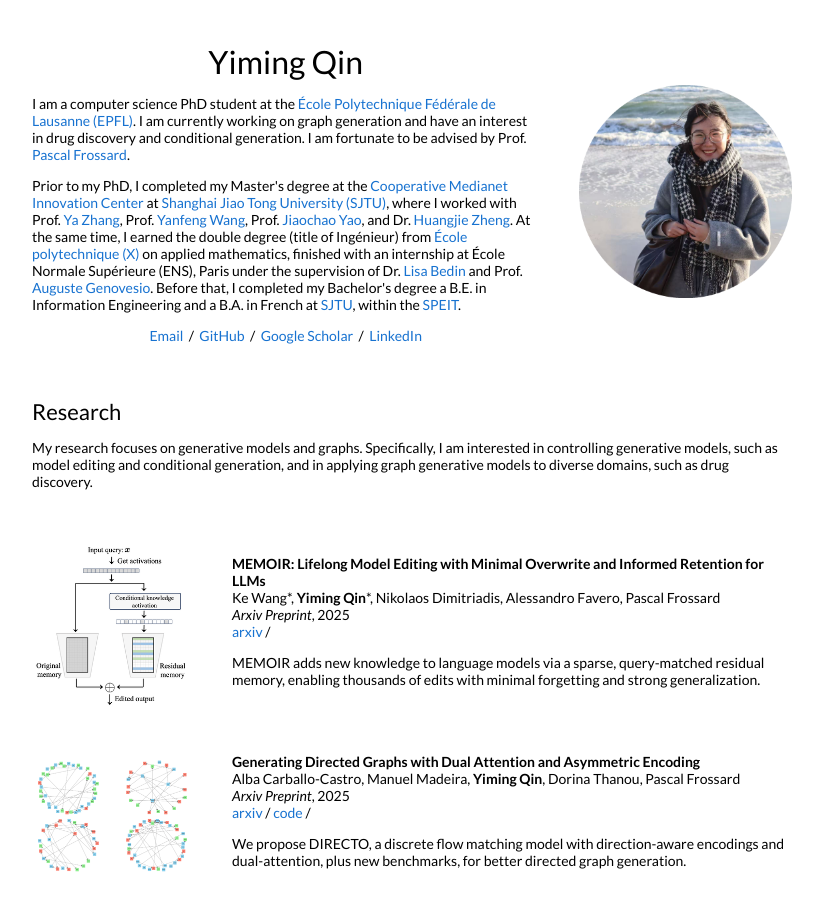
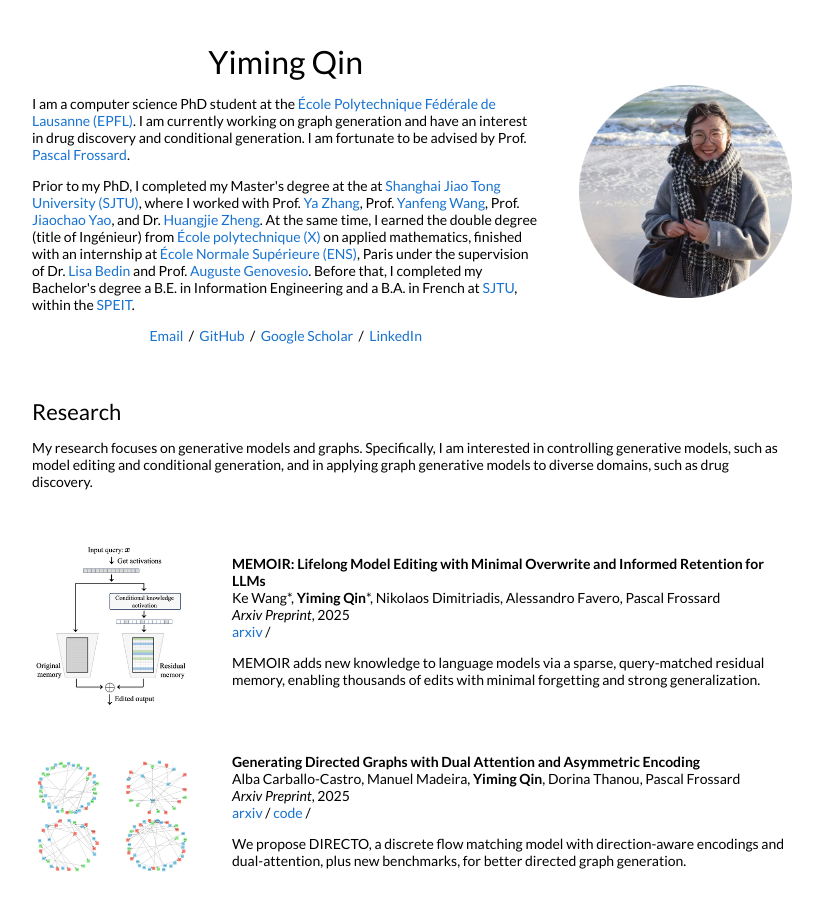
Before and after one commit to qym7/qym7.github.io, a Jekyll site: the page built from _posts/2025-07-01-MEMOIR.markdown, in a window 1280 px wide and 900 px high. Shown: the whole window, without its empty margins (228-1051 px from the left). Built offline with Jekyll 4.4.1, drawn with Linux system fonts in a browser that asks for light colours.

Commit message:
further update

```diff
--- a/_layouts/default.html
+++ b/_layouts/default.html
@@ -41,13 +41,13 @@
                 <a href="https://www.epfl.ch/labs/lts4/people/people-current/frossard/">Pascal Frossard</a>.
               </p>
               <p>
-                Prior to my PhD, I completed my Master's degree at the <a href="https://cmic.sjtu.edu.cn/EN/Default.aspx">Cooperative Medianet Innovation Center</a> at
+                Prior to my PhD, I completed my Master's degree at the at
                 <a href="https://en.sjtu.edu.cn/">Shanghai Jiao Tong University (SJTU)</a>, where I worked with Prof.
                 <a href="https://scholar.google.com/citations?user=pbjw9sMAAAAJ&hl=en">Ya Zhang</a>, Prof.
                 <a href="https://scholar.google.com/citations?user=x_sgJskAAAAJ&hl=en">Yanfeng Wang</a>, Prof.
                 <a href="https://scholar.google.com/citations?user=w8oDh9QAAAAJ&hl=en">Jiaochao Yao</a>, and Dr.
                 <a href="https://scholar.google.com/citations?user=Vl5wCXsAAAAJ&hl=en">Huangjie Zheng</a>.
-                At the same time, I earned the double degree (title of Ingénieur) from <a href="https://www.polytechnique.edu/">École polytechnique (X)</a> on applied mathematics, finished with an internship at <a href="https://www.ens.psl.eu/en"></a>École Normale Supérieure (ENS)</a>, Paris under the supervision of Dr. <a href="https://scholar.google.com/citations?user=FJ9U_2oAAAAJ&hl=fr">Lisa Bedin </a>  and Prof. <a href="https://scholar.google.fr/citations?user=hE2StEAAAAAJ&hl=en">Auguste Genovesio</a>.
+                At the same time, I earned the double degree (title of Ingénieur) from <a href="https://www.polytechnique.edu/">École polytechnique (X)</a> on applied mathematics, finished with an internship at <a href="https://www.ens.psl.eu/en">École Normale Supérieure (ENS)</a>, Paris under the supervision of Dr. <a href="https://scholar.google.com/citations?user=FJ9U_2oAAAAJ&hl=fr">Lisa Bedin </a>  and Prof. <a href="https://scholar.google.fr/citations?user=hE2StEAAAAAJ&hl=en">Auguste Genovesio</a>.
                 Before that, I completed my Bachelor's degree a B.E. in Information Engineering and a B.A. in French at
                 <a href="https://en.sjtu.edu.cn/">SJTU</a>, within the <a href="https://speit.sjtu.edu.cn/en/">SPEIT</a>.
                 <p style="text-align:center">
```
